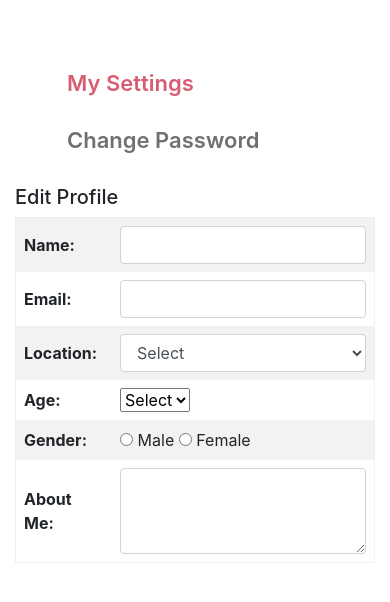
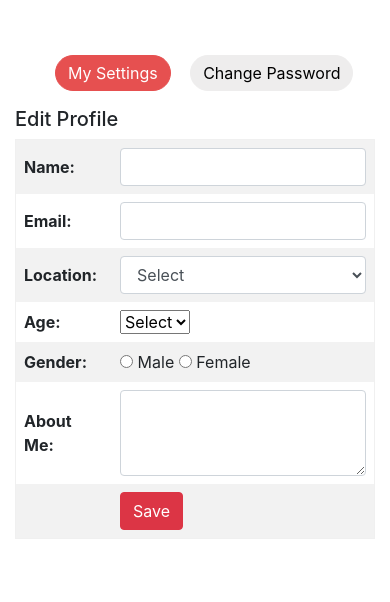
Before and after one commit to wmsn-web/photorating, a PHP site: page /settings.html in a window 390 px wide. Shown: the part 56-658 px from the top of the page. Run offline with PHP 8.4, Linux system fonts and the light colour scheme.

Commit message:
Setting Page completed Next Process to develop PHP Script

```diff
--- a/html/assets/css/responsive.css
+++ b/html/assets/css/responsive.css
@@ -65,5 +65,15 @@
   column-count:         0;
   }
   .container-set{padding-left: 15px; padding-right: 15px; padding-top: 55px; margin: auto;}
+  .deskView{display: none;}
+  .mobView{display: block;}
+  .set_menu_mob{width: 100%;}
+  .set_menu_mob ul li {list-style-type: none; display: inline-block; padding: 5px 12px;
+   border: solid 1px #EEEDED; background: #EEEDED; color: #000; border-radius: 55px !important;
+  }
+
+  .set_menu_mob ul li.activeUl {border: solid 1px #E65050; background: #E65050; color: #fff}
+  /*.set_menu_mob ul li:first-child{border: solid 1px #E65050; background: #E65050; color: #fff}*/
+  .set_menu_mob ul li:last-child{margin-left: 15px}
 
 }
--- a/html/assets/css/style.css
+++ b/html/assets/css/style.css
@@ -234,15 +234,43 @@ Settings
 
 .container-set{padding-left: 150px; padding-right: 150px; padding-top: 55px; margin: auto;}
 .deskView{display: block}
+.mobView{display: none;}
 .set_menu{padding: 0}
 .set_menu ul li{list-style-type: none; padding: 12px; font-size: 22px; font-weight: 600; color: #707070;
 	cursor: pointer;
   }
+
 .set_tbl{width: 100%; border: solid 1px #F0F0F0; padding: 10px}
 .set_tbl tr{padding: 10px}
 .set_tbl th, td{padding: 8px}
 /*///////////
 Settings
+/////////////*/
+
+/*///////////
+my Profile
+/////////////*/
+.set_menu_pro ul li {list-style-type: none; padding: 12px; font-size: 22px; font-weight: 600; color: #707070;
+	cursor: pointer;
+  }
+  .set_menu_pro ul li a{text-decoration: none; padding: 12px; font-size: 22px; font-weight: 600; color: #707070;
+	cursor: pointer;
+  }
+  .set_menu_pro .actv{color: #E65050}
+.aboutMe{padding: 35px 3px; color: #B4B3B3; font-size: 14px }
+.myLocation{padding: 25px 3px; color:#B4B3B3; font-size: 14px }
+.myRev{width:100%; padding: 15px 3px; color:#B4B3B3; font-size: 14px }
+.myRev ul li{list-style-type: none; display: inline-block; padding: 3px 25px; text-align: center;}
+.myRev ul li h3{color: #888888 }
+.pro_pic{width: 100%; padding: 10px 25px; }
+.pro_img{width: 150px; height: 150px; border-radius: 50%}
+.edtBtn{padding: 15px 50px;}
+.edtBtn button{font-size: 20px; background: #E65050; border:  solid 1px #E65050; color: #fff;
+   border-radius: 3px; padding: 10px 20px;
+}
+
+/*///////////
+my Profile
 /////////////*/
 #photos .imgg:hover {
   opacity: 0.3;
--- /dev/null
+++ b/html/assets/js/custom.js
@@ -0,0 +1,53 @@
+$(document).ready(function(){
+               	$(".filters").hide();
+                    $("#chngp").hide();
+                    $("mset").hide();
+                    $("#mSeting").css("color","#D85D72");
+               	$("#tgl").click(function(){
+               		$("#sidebar-wrapper2").attr("id","sidebar-wrapper");
+               	});
+               	$(".clsBtn").click(function(){
+               		$("#sidebar-wrapper").attr("id","sidebar-wrapper2");
+               	});
+               	$(".fltr").click(function(){
+               		$(".filters").show();
+               	});
+
+               	$("#rt1").click(function(){
+               		$("#prof-sidebar-wrapper2").attr("id","prof-sidebar-wrapper");
+               	});
+               	$(".clsBtn").click(function(){
+               		$("#prof-sidebar-wrapper").attr("id","prof-sidebar-wrapper2");
+               	});
+
+                    $("#mSeting").click(function(){
+                         $("#mSeting").css("color","#D85D72");
+                         $("#chngPass").css("color","#707070");
+                         $("#chngp").hide();
+                         $("#mset").show();
+
+                    });
+                    $("#chngPass").click(function(){
+                         $("#mSeting").css("color","#707070");
+                         $("#chngPass").css("color","#D85D72");
+                         $("#chngp").show();
+                         $("#mset").hide();
+
+                    });
+
+                    $("#mSeting1").click(function(){
+                         $("#mSeting1").addClass("activeUl")
+                         $("#chngPass1").removeClass("activeUl")
+                         $("#chngp").hide();
+                         $("#mset").show();
+
+                    });
+                    $("#chngPass1").click(function(){
+                         $("#mSeting1").removeClass("activeUl")
+                         $("#chngPass1").addClass("activeUl")
+                         $("#chngp").show();
+                         $("#mset").hide();
+
+                    });
+
+               });
--- a/html/index.html
+++ b/html/index.html
@@ -44,6 +44,7 @@
 	                   <li><a class="actv" href="index">Home</a></li>
 	                   <li><a href="about">About Us</a></li>
 	                   <li><a href="settings">Settings</a></li>
+	                   <li><a href="myprofile">My Profile</a></li>
 	                   <li><a href="my-half-friends">My Half friend</a></li>
 	                   <li><a href="my-friends">My Full Friend</a></li>
 	            	</ul>
@@ -325,8 +326,10 @@
 
 <script type="text/javascript" src="assets/js/jquery-3.4.1.min.js"></script>
     <script type="text/javascript" src="assets/js/bootstrap.min.js"></script>
+    <script type="text/javascript" src="assets/js/custom.js"></script>
 
             <script>
+            	/*
                $(document).ready(function(){
                	$(".filters").hide();
                	$("#tgl").click(function(){
@@ -346,6 +349,7 @@
                		$("#prof-sidebar-wrapper").attr("id","prof-sidebar-wrapper2");
                	});
                });
+               */
         </script>
 
 </body>
--- a/html/settings.html
+++ b/html/settings.html
@@ -12,7 +12,7 @@
     <link rel="stylesheet" type="text/css" href="assets/css/style.css" />
     <link rel="stylesheet" type="text/css" href="assets/css/responsive.css" />
 
-    <title>Home</title>
+    <title>Settings</title>
 </head>
 <body>
 	<div class="container-fluid">
@@ -41,9 +41,10 @@
             	</div>
             	<div class="sideMenu">
 	            	<ul>
-	                   <li><a class="actv" href="index">Home</a></li>
+	                   <li><a href="index">Home</a></li>
 	                   <li><a href="about">About Us</a></li>
-	                   <li><a href="settings">Settings</a></li>
+	                   <li><a class="actv" href="settings">Settings</a></li>
+	                   <li><a href="myprofile">My Profile</a></li>
 	                   <li><a href="my-half-friends">My Half friend</a></li>
 	                   <li><a href="my-friends">My Full Friend</a></li>
 	            	</ul>
@@ -52,14 +53,23 @@
 
 </div>
 	<div class="container-set">
-		<div class="deskView">
 			<div class="row">
 				<div class="col-md-4">
+					<div class="deskView">
 						<div class="set_menu">
 							<ul>
 								<li id="mSeting">My Settings</li>
 								<li id="chngPass">Change Password</li>
 							</ul>
+						</div>
+					</div>
+					<div class="mobView">
+						<div class="set_menu_mob">
+							<ul>
+								<li class="activeUl" id="mSeting1">My Settings</li>
+								<li id="chngPass1">Change Password</li>
+							</ul>
+						</div>
 				    </div>
 			    </div>
 				<div class="col-md-8">
@@ -98,6 +108,10 @@
 								<th>About Me:</th>
 								<td><textarea rows="3" class="form-control" name=""></textarea></td>
 							</tr>
+							<tr>
+								<th>&nbsp;</th>
+								<td><button class="btn btn-danger">Save</button>
+							</tr>
 						</table>
 					    </div>
 						<div  id="chngp">
@@ -111,8 +125,11 @@
 									<th>Confirm Password:</th>
 									<td><input type="text" class="form-control" name=""></td>
 								</tr>
+								<tr>
+								<th>&nbsp;</th>
+								<td><button class="btn btn-danger">Save</button>
+							</tr>
 							</table>
-				    </div>
 				    </div>
 				</div>
 			</div>
@@ -121,8 +138,10 @@
 
 <script type="text/javascript" src="assets/js/jquery-3.4.1.min.js"></script>
     <script type="text/javascript" src="assets/js/bootstrap.min.js"></script>
+    <script type="text/javascript" src="assets/js/custom.js"></script>
 
             <script>
+            	/*
                $(document).ready(function(){
                	$(".filters").hide();
                	$("#chngp").hide();
@@ -150,7 +169,23 @@
 
                	});
 
+               	$("#mSeting1").click(function(){
+               		$("#mSeting1").addClass("activeUl")
+               		$("#chngPass1").removeClass("activeUl")
+               		$("#chngp").hide();
+               		$("#mset").show();
+
                	});
+               	$("#chngPass1").click(function(){
+               		$("#mSeting1").removeClass("activeUl")
+               		$("#chngPass1").addClass("activeUl")
+               		$("#chngp").show();
+               		$("#mset").hide();
+
+               	});
+
+               });
+               */
         </script>
 
 </body>
```
Also changed, not shown: html/myprofile.html (added, +111 -0 lines). Lines whose indentation alone changed are shown as unchanged.
